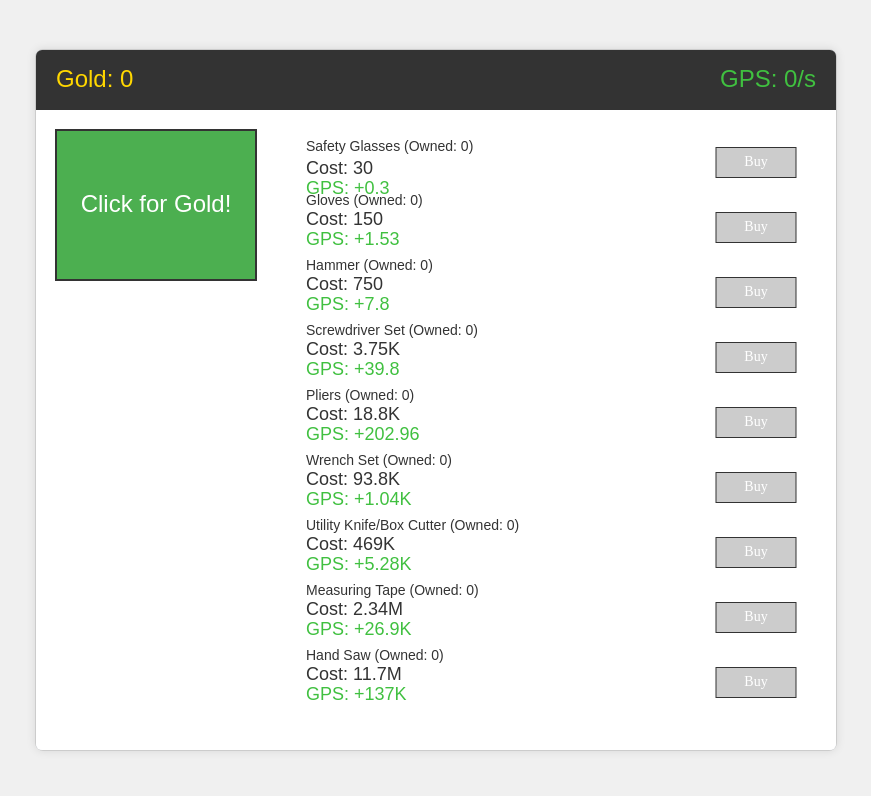
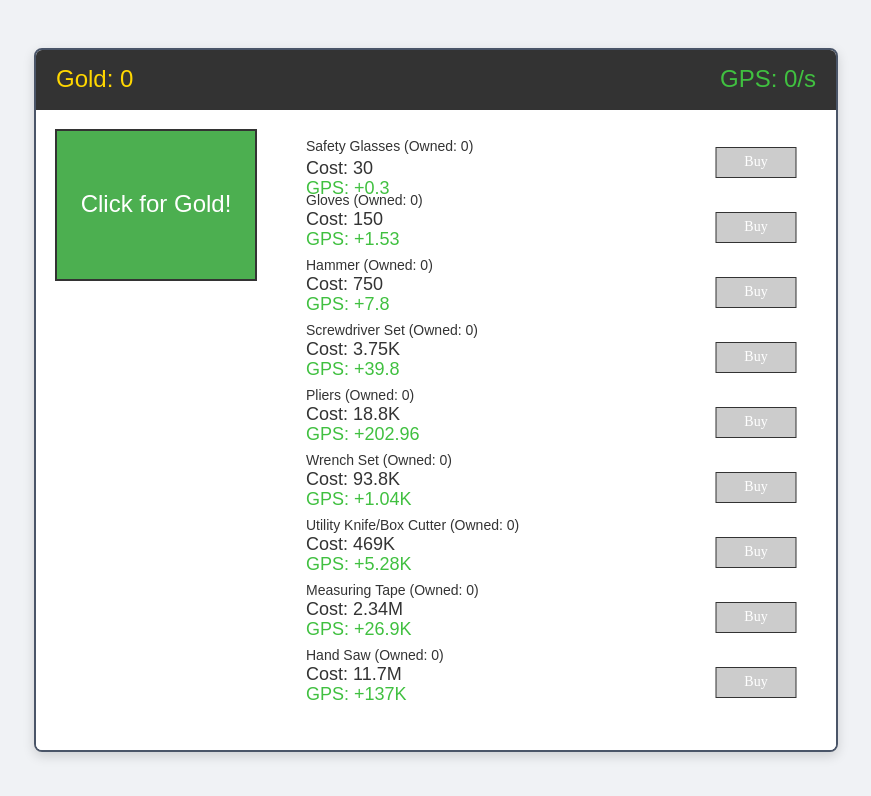
Before and after one commit to Koozchma/Vanilla, a plain HTML site: page index.html in a window 1280 px wide. Shown: the whole page, without its empty margins (204-1075 px from the left). Drawn offline with Linux system fonts and the light colour scheme.

Commit message:
Update index.html

```diff
--- a/index.html
+++ b/index.html
@@ -5,25 +5,6 @@
     <meta name="viewport" content="width=device-width, initial-scale=1.0">
     <title>Gold Clicker Game - Canvas Edition</title>
     <link rel="stylesheet" href="style.css">
-    <style>
-        /* Basic styling to center the canvas, can be moved to style.css */
-        body {
-            margin: 0;
-            display: flex;
-            justify-content: center;
-            align-items: center;
-            min-height: 100vh;
-            background-color: #f0f0f0; /* A light background for the page */
-            font-family: Arial, sans-serif;
-        }
-        .game-container {
-            border: 1px solid #ccc; /* Optional border around the canvas */
-            box-shadow: 0 0 10px rgba(0,0,0,0.1);
-        }
-        canvas {
-            display: block; /* Removes extra space below the canvas */
-        }
-    </style>
 </head>
 <body>
     <div class="game-container">
```
